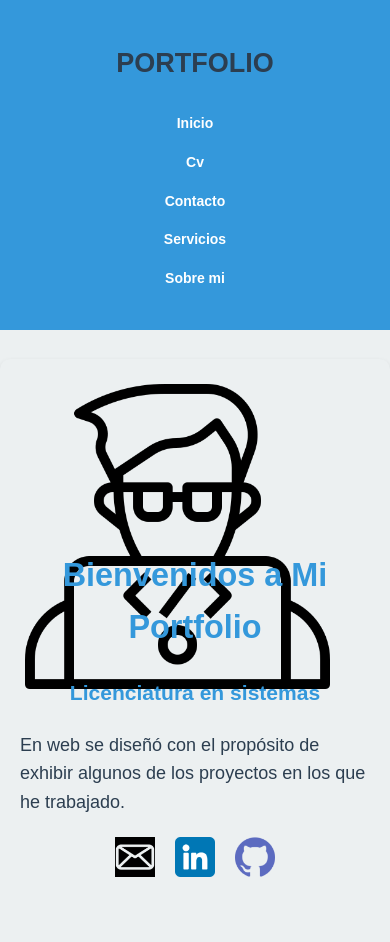
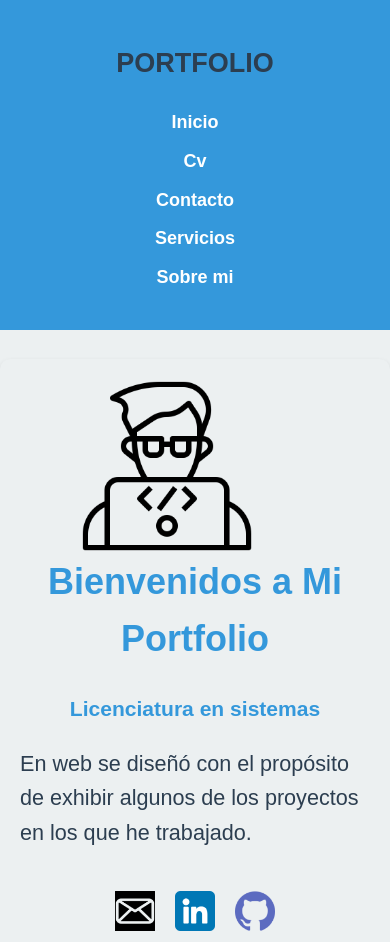
Before and after one commit to emirsein1/Portfolio-Final, a plain HTML site: page index.html in a window 390 px wide. Shown: the top 942 px of the page. Drawn offline with Linux system fonts and the light colour scheme.

Commit message:
style final

```diff
--- a/style.css
+++ b/style.css
@@ -244,15 +244,16 @@ body {
     }
 
     .grid-container {
-        margin-left: 0;
+        margin-left: 60px;
         max-width: 100%;
         grid-template-columns: 1fr; /* Una sola columna en pantallas pequeñas */
         align-content: start; /* Cambia la alineación */
     }
 
     .grid-container img {
-        max-width: 100%;
+        max-width: 60%;
         height: auto;
+
     }
 
     .text-container {
@@ -276,23 +277,20 @@ body {
     .link-container a {
         margin-bottom: 10px;
     }
-}
-/* En pantallas muy pequeñas */
-@media (max-width: 480px) {
-    .menu a {
-        font-size: 14px; /* Reducir el tamaño de los enlaces */
+
+    /* Asegurar que los elementos se apilen verticalmente en pantallas pequeñas */
+    main {
+        display: flex;
+        flex-direction: column;
+        align-items: center;
     }
 
-    .grid-container img {
-        max-width: 90%;
-        margin: 0 auto;
+    /* Ajustar el orden para que el contenedor de texto aparezca debajo de la grid */
+    .grid-container {
+        order: 0; /* Mantiene la grid en su lugar */
     }
 
-    .text-container h1 {
-        font-size: 1.8em; /* Reducir el tamaño de la cabecera */
-    }
-
-    .text-container p {
-        font-size: 1em; /* Ajustar el tamaño del texto */
+    .text-container {
+        order: 2; /* Asegura que el contenedor de texto vaya después de la grid */
     }
 }
```
